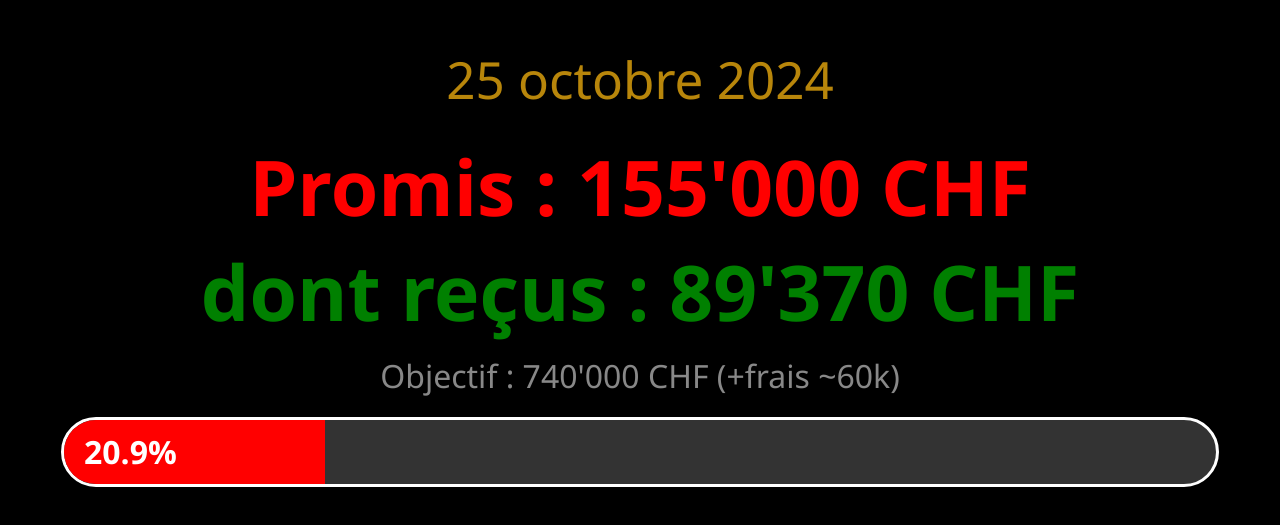
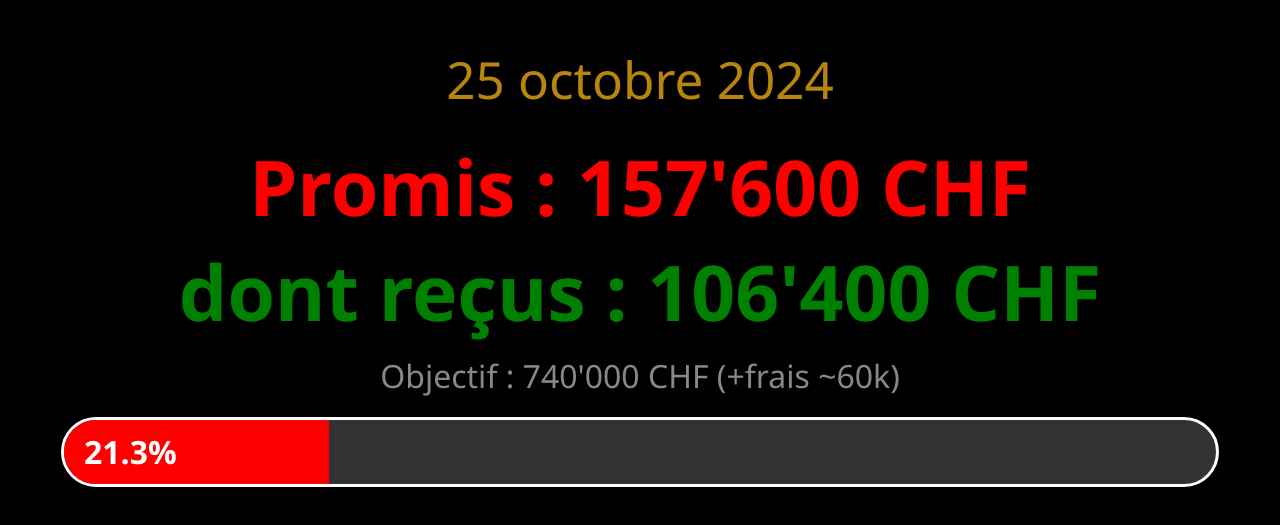
Before and after one commit to yassineLajmi/yassineLajmi.github.io, a plain HTML site: page index.html in a window 1280 px wide. Shown: the part 125-650 px from the top of the page. Drawn offline with nearby package versions, Linux system fonts and the light colour scheme.

Commit message:
Update index.html

```diff
--- a/index.html
+++ b/index.html
@@ -108,8 +108,8 @@
     <div id="qrcode"></div>
 
     <script>
-        const montantPromis = 155000; // Exemple de montant promis
-        const montantRecu = 89370; // Montant reçu
+        const montantPromis = 157600; // Exemple de montant promis
+        const montantRecu = 106400; // Montant reçu
         const montantTotal = 740000;
 
 		// Fonction pour formater les montants en format suisse
```
